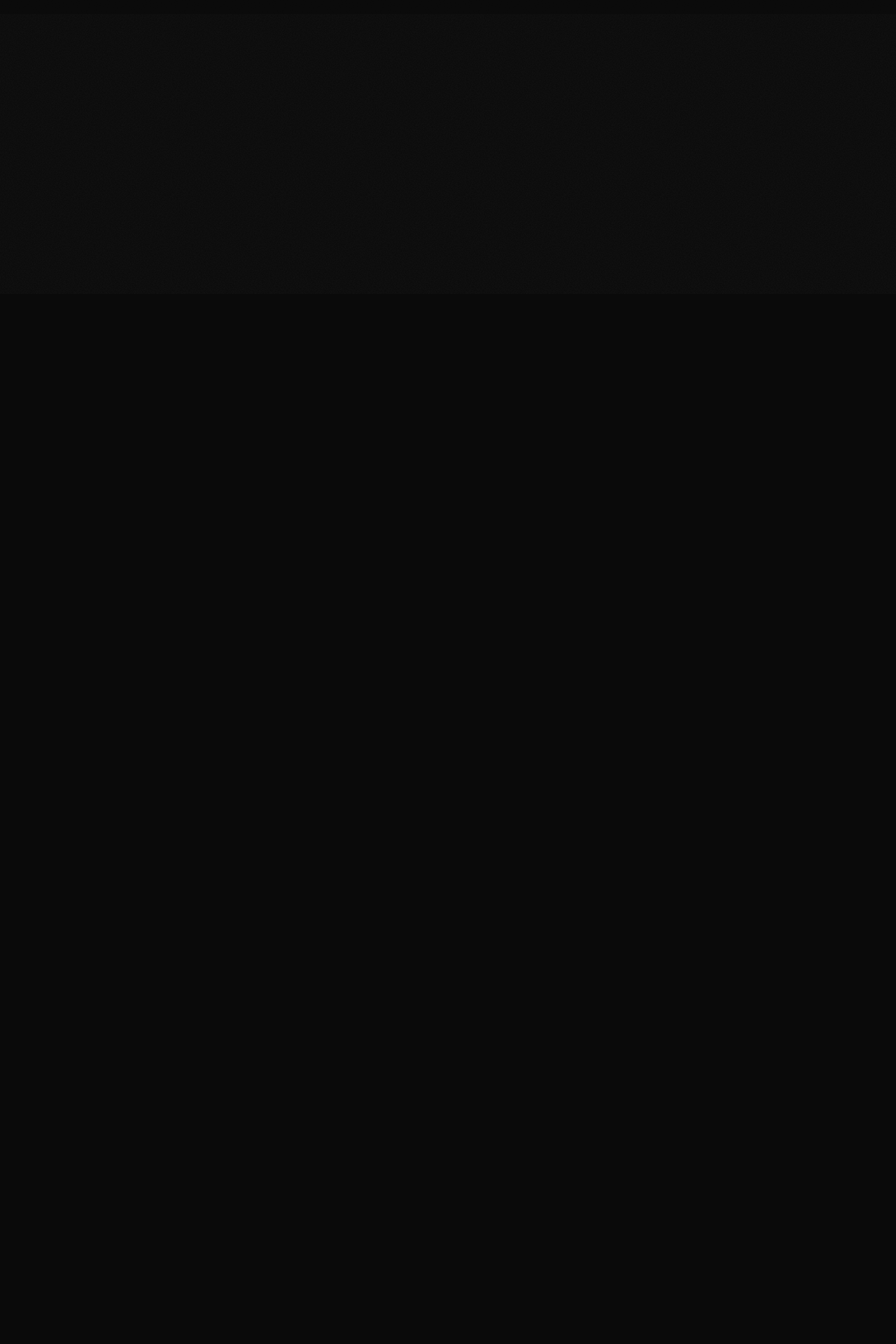
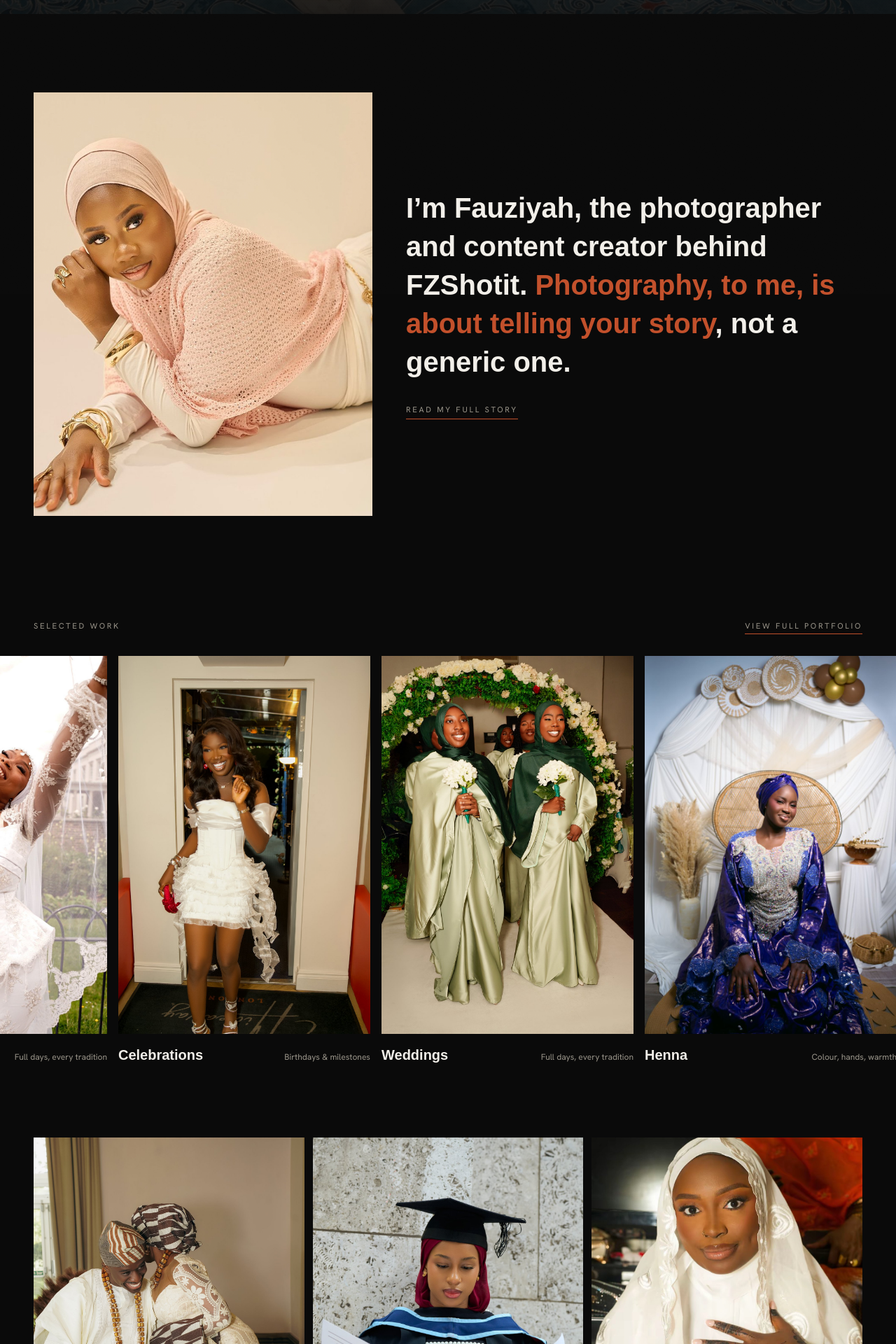
Before and after one commit to lamidecoder/fzshotit, a Next.js app: page / in a window 1280 px wide. Shown: the part 780-2700 px from the top of the page at 70% size. Before the commit the page ends 800 px from the top, so only its background shows below. Built offline with nearby package versions, Linux system fonts and the light colour scheme; a web font is replaced by a local one.

Commit message:
restore site from maintenance

```diff
--- a/src/app/page.tsx
+++ b/src/app/page.tsx
@@ -1,3 +1,63 @@
-export default function Page() {
-  return null;
+import Link from "next/link";
+import Hero from "@/components/Hero";
+import Reveal from "@/components/Reveal";
+import Preloader from "@/components/Preloader";
+import Filmstrip from "@/components/Filmstrip";
+import ImageFrame from "@/components/ImageFrame";
+
+export default function HomePage() {
+  return (
+    <>
+      <Preloader />
+      <Hero />
+      <section className="container-shell py-20 md:py-28">
+        <div className="grid md:grid-cols-12 gap-8 md:gap-4 items-center">
+          <Reveal className="md:col-span-5">
+            <ImageFrame src="/photos/portrait_pink.jpg" alt="FZShotit photography" ratio="aspect-[4/5]" priority />
+          </Reveal>
+          <Reveal className="md:col-span-7 md:pl-8" delay={0.12}>
+            <p className="font-display font-semibold leading-snug"
+              style={{ fontSize: "clamp(1.5rem, 3.4vw, 2.5rem)" }}>
+              I&rsquo;m Fauziyah, the photographer and content creator behind FZShotit.{" "}
+              <span className="text-henna">Photography, to me, is about telling your story</span>, not a generic one.
+            </p>
+            <Link href="/about" className="inline-block mt-8 border-b border-henna eyebrow text-bone pb-1" data-cursor="view">
+              Read my full story
+            </Link>
+          </Reveal>
+        </div>
+      </section>
+      <section className="py-4 md:py-8">
+        <div className="container-shell flex items-baseline justify-between mb-8 flex-wrap gap-4">
+          <Reveal><p className="eyebrow">Selected work</p></Reveal>
+          <Reveal delay={0.1}>
+            <Link href="/portfolio" className="border-b border-henna eyebrow text-bone pb-1" data-cursor="view">
+              View full portfolio
+            </Link>
+          </Reveal>
+        </div>
+        <Reveal><Filmstrip /></Reveal>
+      </section>
+      <section className="container-shell py-12">
+        <div className="grid grid-cols-2 md:grid-cols-3 gap-3">
+          <div className="col-span-2 md:col-span-1">
+            <ImageFrame src="/photos/DSC05674.jpg" alt="Azeezat and Abz" ratio="aspect-[4/5]" />
+          </div>
+          <ImageFrame src="/photos/IMG_7446.jpg" alt="Graduation" ratio="aspect-[4/5]" />
+          <ImageFrame src="/photos/IMG_2432.jpg" alt="Nikkah bride" ratio="aspect-[4/5]" />
+        </div>
+      </section>
+      <section className="container-shell py-28 text-center">
+        <Reveal>
+          <h2 className="font-display font-extrabold leading-[0.95] mb-8"
+            style={{ fontSize: "clamp(2.6rem, 8vw, 6rem)" }}>
+            Let&rsquo;s connect.
+          </h2>
+          <Link href="/contact" className="inline-block border border-bone/35 px-10 py-4 eyebrow hover:bg-bone hover:text-ink transition-colors duration-300" data-cursor="view">
+            Enquire today
+          </Link>
+        </Reveal>
+      </section>
+    </>
+  );
 }
--- a/src/middleware.ts
+++ /dev/null
@@ -1,60 +0,0 @@
-import { NextResponse } from "next/server";
-import type { NextRequest } from "next/server";
-
-export function middleware(request: NextRequest) {
-  return new NextResponse(
-    `<!DOCTYPE html>
-<html lang="en">
-<head>
-<meta charset="UTF-8"/>
-<meta name="viewport" content="width=device-width, initial-scale=1.0"/>
-<title>503 Service Unavailable</title>
-<style>
-  *{margin:0;padding:0;box-sizing:border-box;}
-  body{background:#f5f5f5;font-family:'Courier New',monospace;color:#333;display:flex;align-items:center;justify-content:center;min-height:100vh;padding:1rem;}
-  .box{background:#fff;border:1px solid #ddd;max-width:520px;width:100%;padding:2rem;}
-  .bar{background:#cc0000;color:#fff;padding:.4rem .8rem;font-size:.75rem;font-weight:bold;margin-bottom:1.5rem;display:flex;justify-content:space-between;}
-  h1{font-size:1rem;font-weight:bold;margin-bottom:.8rem;color:#cc0000;}
-  p{font-size:.8rem;line-height:1.7;color:#555;margin-bottom:.6rem;}
-  .code{background:#f0f0f0;border:1px solid #ccc;padding:.8rem;font-size:.72rem;margin:1rem 0;line-height:1.8;color:#333;}
-  .code span{color:#cc0000;}
-  .footer{border-top:1px solid #eee;margin-top:1.5rem;padding-top:1rem;font-size:.7rem;color:#999;display:flex;justify-content:space-between;}
-</style>
-</head>
-<body>
-<div class="box">
-  <div class="bar">
-    <span>HTTP 503 &mdash; Service Unavailable</span>
-    <span>fzshotit.com</span>
-  </div>
-  <h1>&#9888; Database Connection Failed</h1>
-  <p>The server encountered an error and was unable to complete your request. The application cannot establish a connection to the database server.</p>
-  <div class="code">
-    <span>Error:</span> ECONNREFUSED 127.0.0.1:5432<br/>
-    <span>Code:</span> ER_DB_CONNECTION_FAILED<br/>
-    <span>Module:</span> /var/www/fzshotit/lib/db.js:47<br/>
-    <span>Stack:</span> ConnectionError: connect ECONNREFUSED<br/>
-    &nbsp;&nbsp;&nbsp;&nbsp;at TCPConnectWrap.afterConnect<br/>
-    &nbsp;&nbsp;&nbsp;&nbsp;at Object.&lt;anonymous&gt; (server.js:12:8)
-  </div>
-  <p>This is a temporary issue. The site will be back online once the issue is resolved. If you need to get in touch please email <strong>fzshotit@gmail.com</strong></p>
-  <div class="footer">
-    <span>Request ID: a3f2c8e1-9d04</span>
-    <span>Retry after: 3600s</span>
-  </div>
-</div>
-</body>
-</html>`,
-    {
-      status: 503,
-      headers: {
-        "Content-Type": "text/html",
-        "Retry-After": "3600",
-      },
-    }
-  );
-}
-
-export const config = {
-  matcher: ["/((?!_next|favicon|icon|apple-icon).*)"],
-};
```
